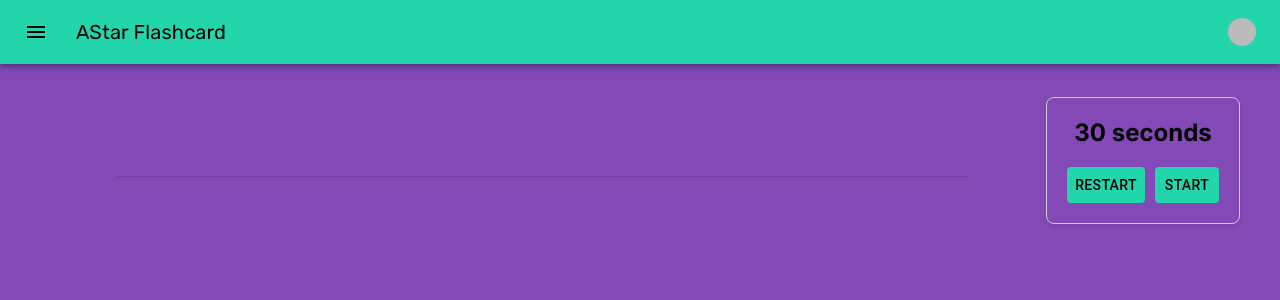
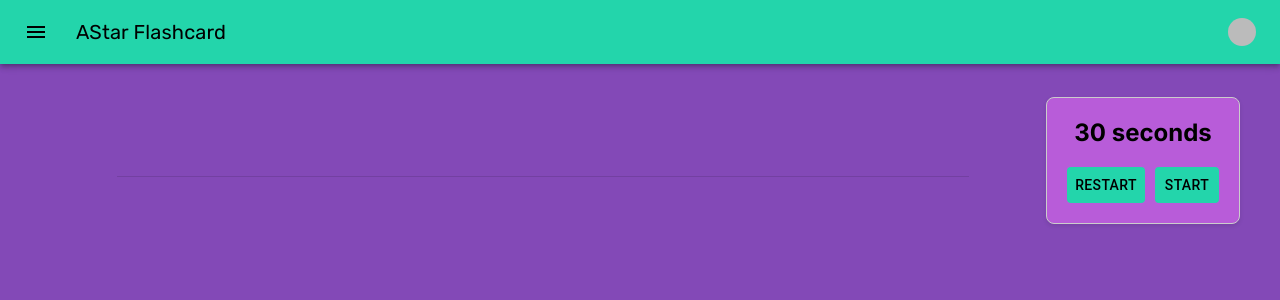
Before and after one commit to Shoheicode/Project-4-AI-Flashcards, a Next.js app: page /flashcard in a window 1280 px wide. Shown: the top 300 px of the page. Built offline with nearby package versions, Linux system fonts and the light colour scheme; no server answers; sample sign-in values are in the browser's storage; some icons are missing; a web font is replaced by a local one.

Commit message:
updated timer

```diff
--- a/app/flashcard/countdowntimer.css
+++ b/app/flashcard/countdowntimer.css
@@ -6,6 +6,7 @@
     border: 1px solid #ccc;
     border-radius: 8px;
     box-shadow: 0 2px 4px rgba(0, 0, 0, 0.1);
+    background-color: #B85CD9;
     max-width: 300px;
     margin: 0 auto;
   }
```
